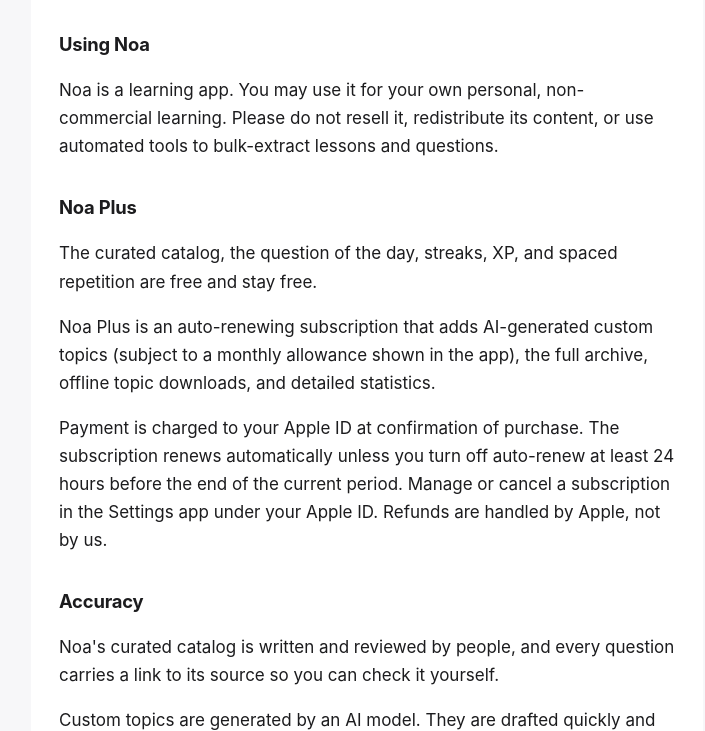
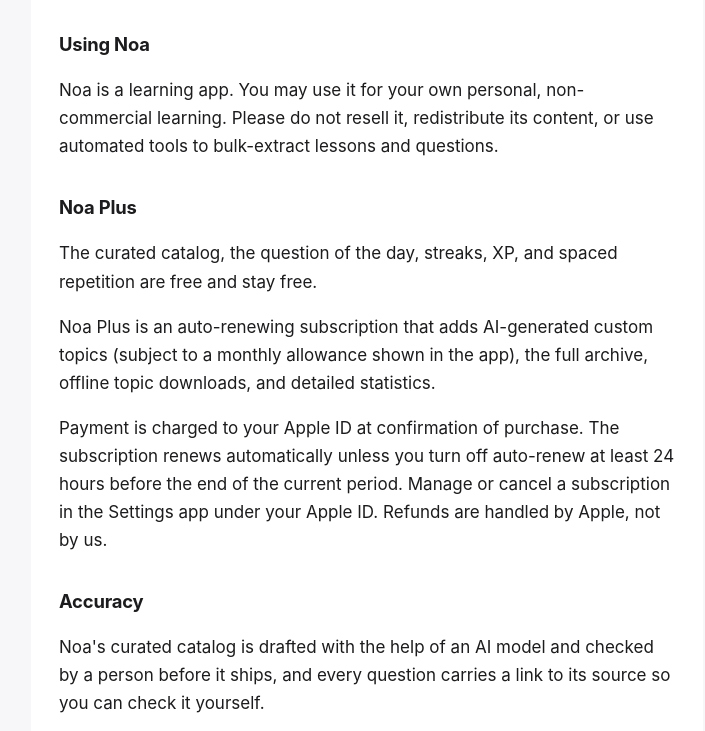
Before and after one commit to noalearning/noa-legal, a plain HTML site: page terms.html in a window 1280 px wide. Shown: the part 201-932 px from the top of the page, without its empty margins (273-978 px from the left). Drawn offline with Linux system fonts and the light colour scheme.

Commit message:
Terms: the catalog is AI-drafted and checked by a person
It said the catalog is written by people. Lessons are drafted with an AI model
and every one is reviewed by a person before it ships.

```diff
--- a/terms.html
+++ b/terms.html
@@ -54,7 +54,7 @@
 <p>Noa Plus is an auto-renewing subscription that adds AI-generated custom topics (subject to a monthly allowance shown in the app), the full archive, offline topic downloads, and detailed statistics.</p>
 <p>Payment is charged to your Apple ID at confirmation of purchase. The subscription renews automatically unless you turn off auto-renew at least 24 hours before the end of the current period. Manage or cancel a subscription in the Settings app under your Apple ID. Refunds are handled by Apple, not by us.</p>
 <h2>Accuracy</h2>
-<p>Noa&#x27;s curated catalog is written and reviewed by people, and every question carries a link to its source so you can check it yourself.</p>
+<p>Noa&#x27;s curated catalog is drafted with the help of an AI model and checked by a person before it ships, and every question carries a link to its source so you can check it yourself.</p>
 <p>Custom topics are generated by an AI model. They are drafted quickly and are not reviewed by a person before you see them. They can be wrong. Do not rely on Noa for medical, legal, financial, or safety decisions. If a question looks wrong, report it from the app so it can be corrected.</p>
 <p>Noa is educational material, not professional advice.</p>
 <h2>Your custom topics</h2>
```
